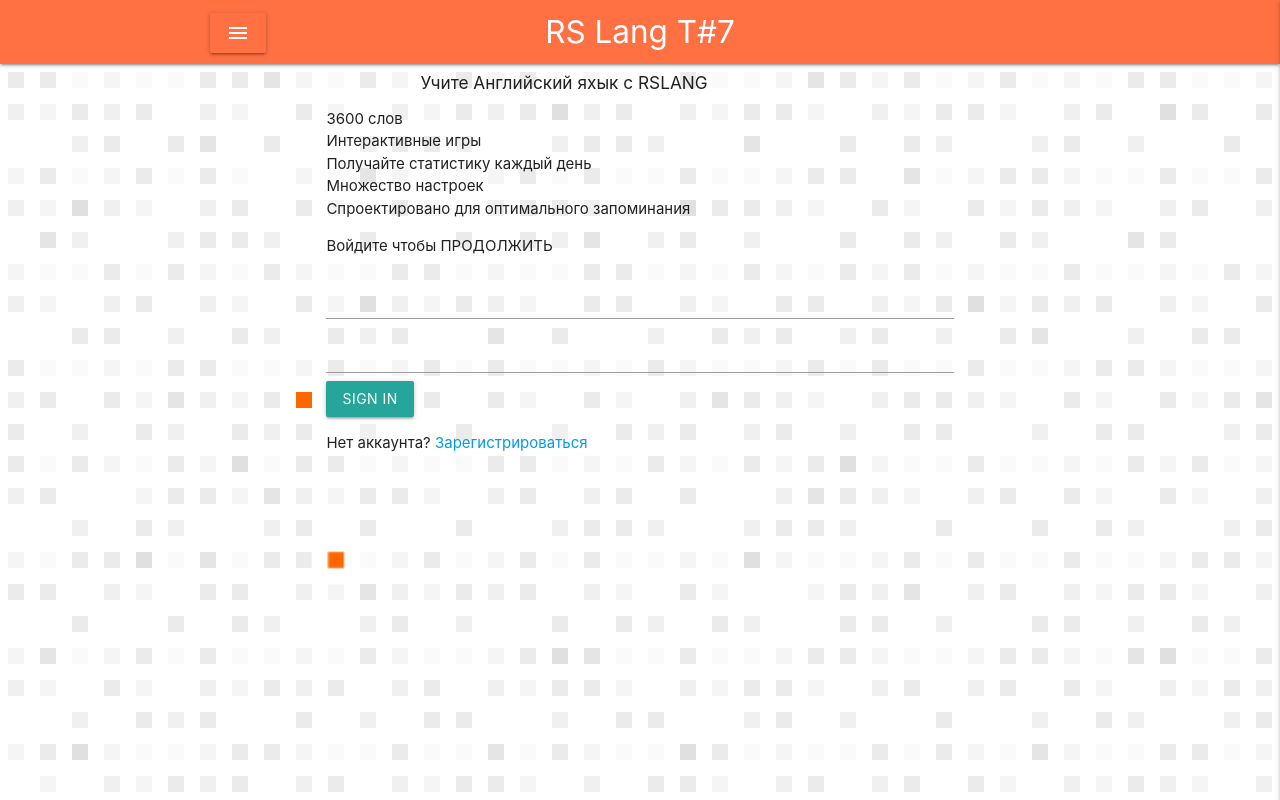
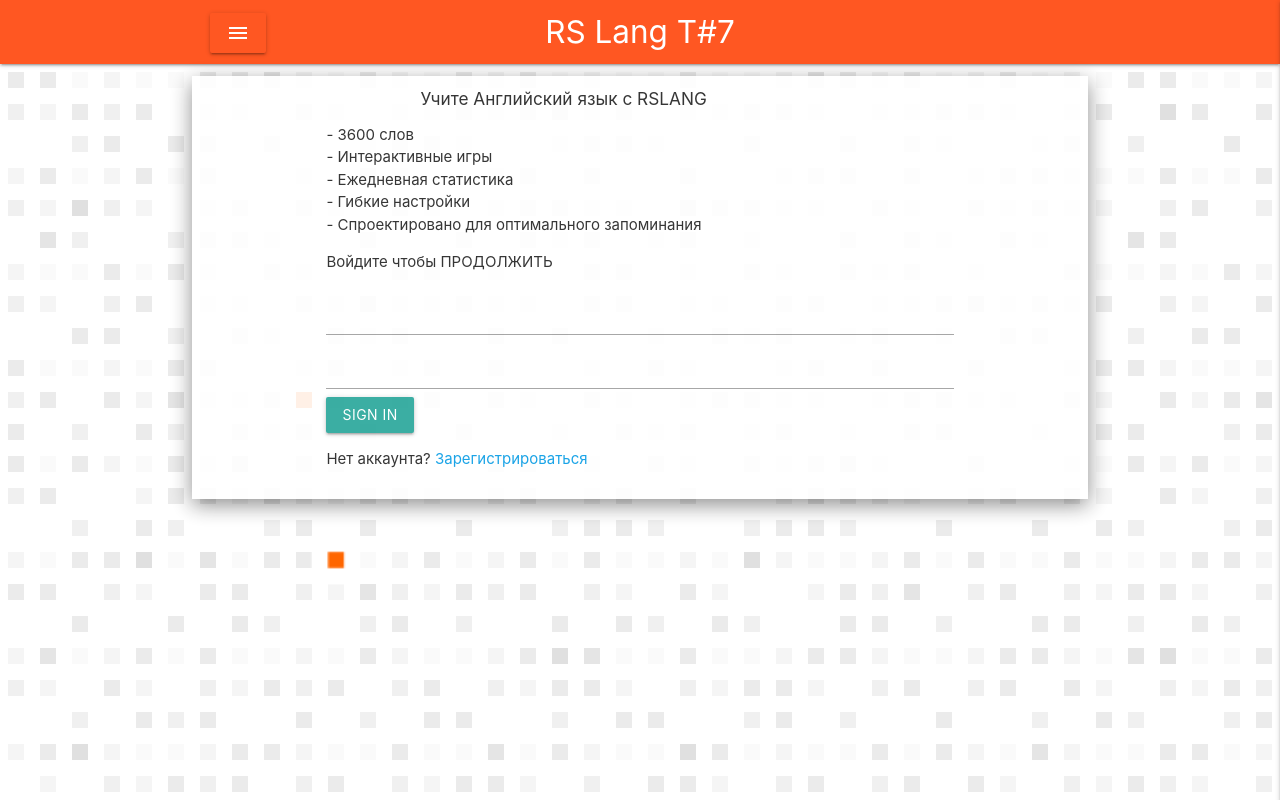
Before and after one commit to ReAleR09/RS-Lang, a website built with webpack: page index.html in a window 1280 px wide. Built offline with nearby package versions, Linux system fonts and the light colour scheme.

Commit message:
feat: color changer feat: slight design change to highlight the content area

```diff
--- a/index.html
+++ b/index.html
@@ -9,7 +9,7 @@
       rel="stylesheet">
 </head>
 <body>
-  <ul class="sidenav #fff3e0 orange lighten-5" id="sidenav-left">
+  <ul class="sidenav orange lighten-5" id="sidenav-left">
     <li class="center"><a class="btn-flat" id="application_username" ></a></li>
     <li><div class="divider"></div></li>
     <div id="sidebar__items_container"></div>
@@ -39,7 +39,7 @@
     <li class="center"><i class="large material-icons">insert_chart</i></li>
   </ul>
   <nav>
-    <div class="nav-wrapper #ff7043 deep-orange lighten-1">
+    <div id='headerBar' class="nav-wrapper #ff7043 deep-orange lighten-1">
       <div class="container">
         <a data-target="sidenav-left" class="sidenav-trigger btn transparent waves-effect waves-orange vert-align sidenav-trigger-custom"><i class="material-icons">menu</i></a>
         <span class="brand-logo center">RS Lang T#7</span>
--- a/src/index.js
+++ b/src/index.js
@@ -2,21 +2,7 @@ import Router from './js/Router';
 import Sidebar from './js/Classes/Sidebar';
 import AppNavigator from './js/lib/AppNavigator';
 import SettingsModel from './js/Classes/UserSettings';
-
-import SavannahController from './js/Controllers/SavannahController';
-import LearningWordsController from './js/Controllers/LearningWordsController';
-import GameSprintController from './js/Controllers/GameSprintController';
-import SpeakitController from './js/Controllers/SpeakitController';
-import RegistrationController from './js/Controllers/RegistrationController';
-import AuthorizationController from './js/Controllers/AuthorizationController';
-import EnglishPuzzleController from './js/Controllers/englishPuzzleController';
-import SettingsController from './js/Controllers/SettingsController';
-import DictionaryController from './js/Controllers/DictionaryController';
-import FieldOfDreamsController from './js/Controllers/FieldOfDreamsController';
-import PageAboutTeamController from './js/Controllers/PageAboutTeamController';
-import GameAudioCallController from './js/Controllers/GameAudioCallController';
-import StatisticsController from './js/Controllers/StatisticsController';
-import ErrorsController from './js/Controllers/ErrorsController';
+import ROUTES_CONFIG from './routesConfig';
 
 import './js/plugins';
 import { SIDENAV } from './config';
@@ -30,32 +16,11 @@ import '@fortawesome/fontawesome-free/js/brands';
 import { showPreloader, hidePreloader } from './js/Classes/Preloader';
 import initProgressBar from './js/Utils/ProgressBarUtils';
 import ErrorHandling from './js/Classes/ErrorHandling';
+import ColorChanger from './js/Classes/ColorChanger';
 
 async function appInit() {
   showPreloader();
   window.addEventListener('unhandledrejection', ErrorHandling.handleUnhandledError);
-  /**
-   * On root '/', we will automatically serve indexAction of ExampleController
-   * Also, we will serve on /example/* with ExampleController actions
-   * THIS TO BE REPLACED IN THE PROCESS OF CREATING NEW CONTROLLERS
-   */
-  const routes = {
-    '/': LearningWordsController,
-    registration: RegistrationController,
-    authorization: AuthorizationController,
-    savannah: SavannahController,
-    settings: SettingsController,
-    learningWords: LearningWordsController,
-    fieldOfDreams: FieldOfDreamsController,
-    'game-sprint': GameSprintController,
-    speakit: SpeakitController,
-    dictionary: DictionaryController,
-    'game-audio-call': GameAudioCallController,
-    englishpuzzle: EnglishPuzzleController,
-    'about-team': PageAboutTeamController,
-    statistics: StatisticsController,
-    error: ErrorsController,
-  };
 
   /**
    * this is a root element, where we render to.
@@ -66,7 +31,15 @@ async function appInit() {
   /**
    * This is the router, which acts upon navigations
    */
-  const router = new Router(appContainter, routes);
+  const router = new Router(appContainter, ROUTES_CONFIG);
+  /**
+   * This bad boy will change colors of the header bar and recatangles in the <body> bg
+   */
+  const colorChanger = new ColorChanger(
+    document.querySelector('#headerBar'),
+    document.body,
+  );
+  colorChanger.init();
 
   const sideBarLeft = new Sidebar(SIDENAV);
   sideBarLeft.attach('sidenav-left');
--- /dev/null
+++ b/src/js/Classes/ColorChanger.js
@@ -0,0 +1,38 @@
+import PubSub from './PublisherSubscriber';
+import { EVENT_NAVIGATION } from '../Utils/Constants';
+import Router from '../Router';
+import { routeColorsConfig } from '../../routesConfig';
+
+const defaultHeaderColor = '#ff5722';
+const defaultBodyColor = '#ffffff';
+
+export default class ColorChanger {
+  constructor(headerEl, bodyEl) {
+    this.headerEl = headerEl;
+    this.bodyEl = bodyEl;
+  }
+
+  init() {
+    this.subscription = PubSub.subscribe(EVENT_NAVIGATION, () => {
+      const [headerColor, bodyColor] = ColorChanger.determineColors();
+      this.changeColor(headerColor, bodyColor);
+    });
+  }
+
+  static determineColors() {
+    const { controllerAlias } = Router.getUrlParts();
+    if (!routeColorsConfig[controllerAlias]) {
+      return [defaultHeaderColor, defaultBodyColor];
+    }
+    const colorConfig = routeColorsConfig[controllerAlias];
+    if (Array.isArray(colorConfig)) {
+      return colorConfig;
+    }
+    return [colorConfig, colorConfig];
+  }
+
+  changeColor(headerColor = defaultHeaderColor, bodyColor = defaultBodyColor) {
+    this.headerEl.style.setProperty('background-color', `${headerColor}`, 'important');
+    this.bodyEl.style.setProperty('background-color', `${bodyColor}`, 'important');
+  }
+}
--- a/src/js/Classes/Form.js
+++ b/src/js/Classes/Form.js
@@ -24,13 +24,13 @@ export default class Form {
     const html = `
     <div class="authorization-registration">
     <div class="description container">
-      <h6 class="description__title container">Учите Английский яхык с <span>RSLANG</span></h6>
+      <h6 class="description__title container">Учите Английский язык с <span>RSLANG</span></h6>
       <ul class="description__features">
-        <li class="feature feature-one">3600 слов</li>
-        <li class="feature feature-two">Интерактивные игры</li>
-        <li class="feature feature-three">Получайте статистику каждый день</li>
-        <li class="feature feature-four">Множество настроек</li>
-        <li class="feature feature-five">Спроектировано для оптимального запоминания</li>
+        <li class="feature feature-one"> - 3600 слов</li>
+        <li class="feature feature-two"> - Интерактивные игры</li>
+        <li class="feature feature-three"> - Ежедневная статистика</li>
+        <li class="feature feature-four"> - Гибкие настройки</li>
+        <li class="feature feature-five"> - Спроектировано для оптимального запоминания</li>
       </ul>
     </div>
 
--- a/src/js/Views/ErrorComponent/IndexView.js
+++ b/src/js/Views/ErrorComponent/IndexView.js
@@ -16,9 +16,6 @@ export default class IndexView extends View {
 
   render() {
     const { errors } = this.props;
-
-    console.log(errors);
-
     const html = `<div>
     <h3 class="center">Что-то пошло не так...:(</h3>
     <div class="flex-center">
--- /dev/null
+++ b/src/routesConfig.js
@@ -0,0 +1,50 @@
+import SavannahController from './js/Controllers/SavannahController';
+import LearningWordsController from './js/Controllers/LearningWordsController';
+import GameSprintController from './js/Controllers/GameSprintController';
+import SpeakitController from './js/Controllers/SpeakitController';
+import RegistrationController from './js/Controllers/RegistrationController';
+import AuthorizationController from './js/Controllers/AuthorizationController';
+import EnglishPuzzleController from './js/Controllers/englishPuzzleController';
+import SettingsController from './js/Controllers/SettingsController';
+import DictionaryController from './js/Controllers/DictionaryController';
+import FieldOfDreamsController from './js/Controllers/FieldOfDreamsController';
+import PageAboutTeamController from './js/Controllers/PageAboutTeamController';
+import GameAudioCallController from './js/Controllers/GameAudioCallController';
+import StatisticsController from './js/Controllers/StatisticsController';
+import ErrorsController from './js/Controllers/ErrorsController';
+
+export default {
+  '/': LearningWordsController,
+  registration: RegistrationController,
+  authorization: AuthorizationController,
+  savannah: SavannahController,
+  settings: SettingsController,
+  learningWords: LearningWordsController,
+  fieldOfDreams: FieldOfDreamsController,
+  'game-sprint': GameSprintController,
+  speakit: SpeakitController,
+  dictionary: DictionaryController,
+  'game-audio-call': GameAudioCallController,
+  englishpuzzle: EnglishPuzzleController,
+  'about-team': PageAboutTeamController,
+  statistics: StatisticsController,
+  error: ErrorsController,
+};
+
+export const routeColorsConfig = {
+  '/': ['#ff5722', '#ffffff'],
+  registration: '#43a0ff',
+  authorization: [],
+  savannah: [],
+  settings: [],
+  learningWords: [],
+  fieldOfDreams: [],
+  'game-sprint': [],
+  speakit: [],
+  dictionary: [],
+  'game-audio-call': [],
+  englishpuzzle: [],
+  'about-team': [],
+  statistics: [],
+  error: [],
+};
--- a/src/sass/style.scss
+++ b/src/sass/style.scss
@@ -35,6 +35,13 @@ body {
 }
 
 body > .container {
-  padding-top: 10px;
   margin-bottom: 22vh;
+  padding-bottom: 14px;
+  padding-top: 14px;
+  background-color: white;
+  opacity: 0.9;
+  margin-top: 12px;
+  -webkit-box-shadow: 0px 6px 20px 0px rgba(0,0,0,0.49);
+  -moz-box-shadow: 0px 6px 20px 0px rgba(0,0,0,0.49);
+  box-shadow: 0px 6px 20px 0px rgba(0,0,0,0.49);
 }
```
